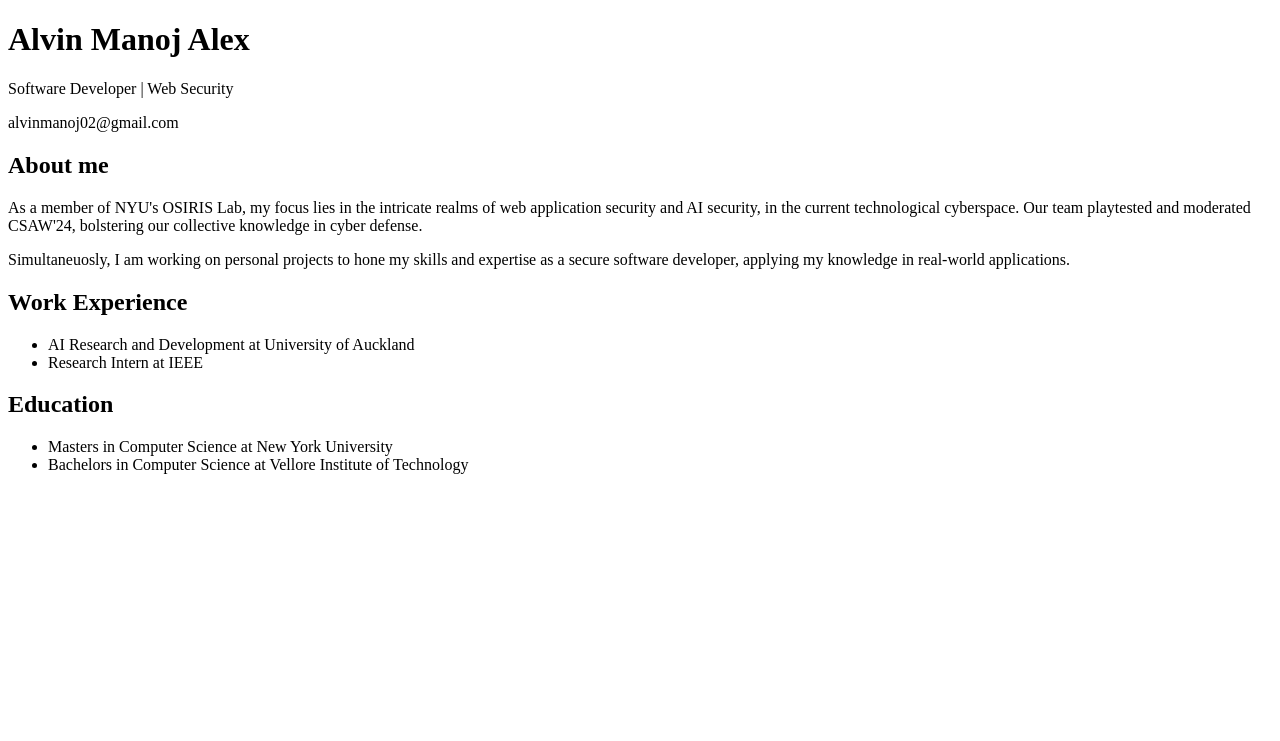
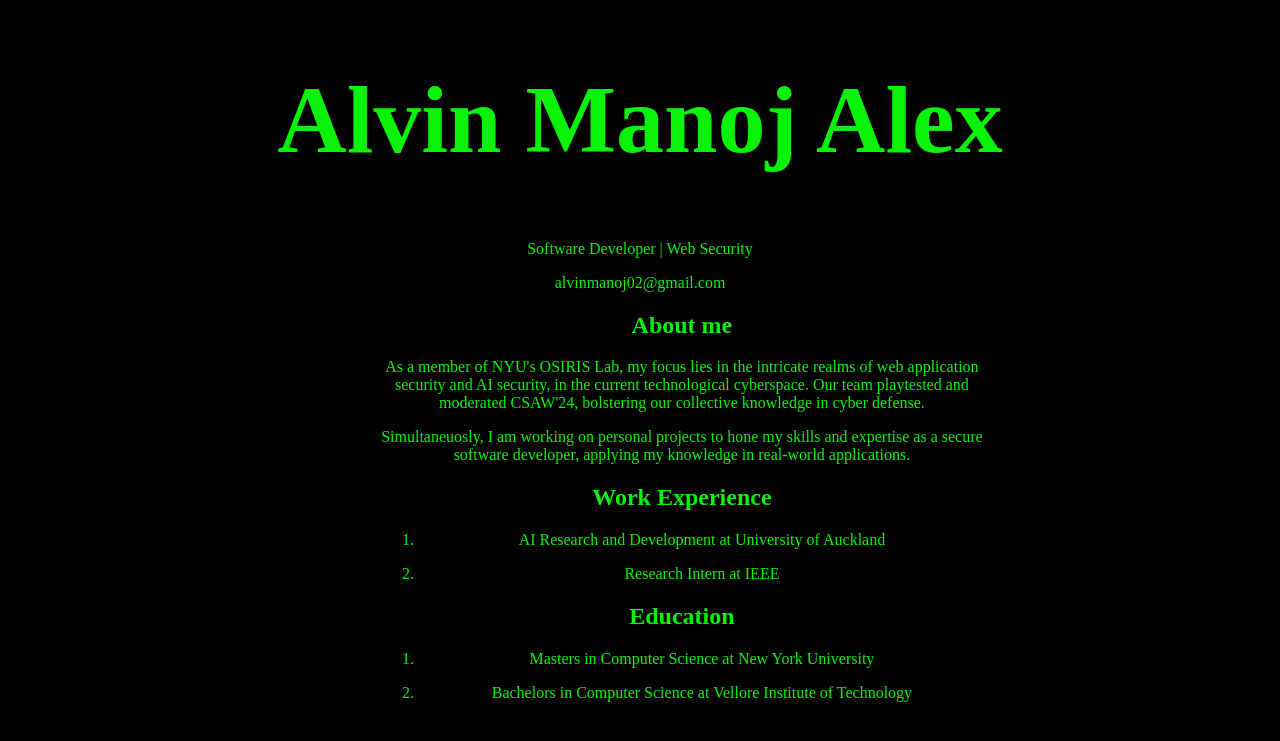
Before and after one commit to AlvinManojAlex/CSGY-6063-SE, a Django app: page / in a window 1280 px wide. Shown: the top 741 px of the page. Run offline with Django 5.2, Linux system fonts and the light colour scheme.

Commit message:
Added stylesheet

```diff
--- /dev/null
+++ b/resume/static/resume/style.css
@@ -0,0 +1,21 @@
+body {
+    background-color: black;
+    color: rgb(8, 243, 8);
+    justify-content: center;
+    align-items: center;
+    text-align: center;
+}
+
+h1 {
+    font-size: 6rem;
+}
+
+section {
+    width: 40rem;
+    position: relative;
+    left: 28%;
+}
+
+p, li {
+    margin: 1rem;
+}
--- a/resume/templates/resume/index.html
+++ b/resume/templates/resume/index.html
@@ -1,9 +1,11 @@
+{% load static %}
 <!DOCTYPE html>
 <html lang="en">
 <head>
     <meta charset="UTF-8">
     <meta name="viewport" content="width=device-width, initial-scale=1.0">
     <title>My Resume</title>
+    <link rel="stylesheet" href="{% static 'resume/style.css' %}">
 </head>
 <body>
     <header>
@@ -20,18 +22,18 @@
 
     <section>
         <h2>Work Experience</h2>
-        <ul>
+        <ol>
             <li>AI Research and Development at University of Auckland</li>
             <li>Research Intern at IEEE</li>
-        </ul>
+        </ol>
     </section>
 
     <section>
         <h2>Education</h2>
-        <ul>
+        <ol>
             <li>Masters in Computer Science at New York University</li>
             <li>Bachelors in Computer Science at Vellore Institute of Technology</li>
-        </ul>
+        </ol>
     </section>
 </body>
 </html>
```
